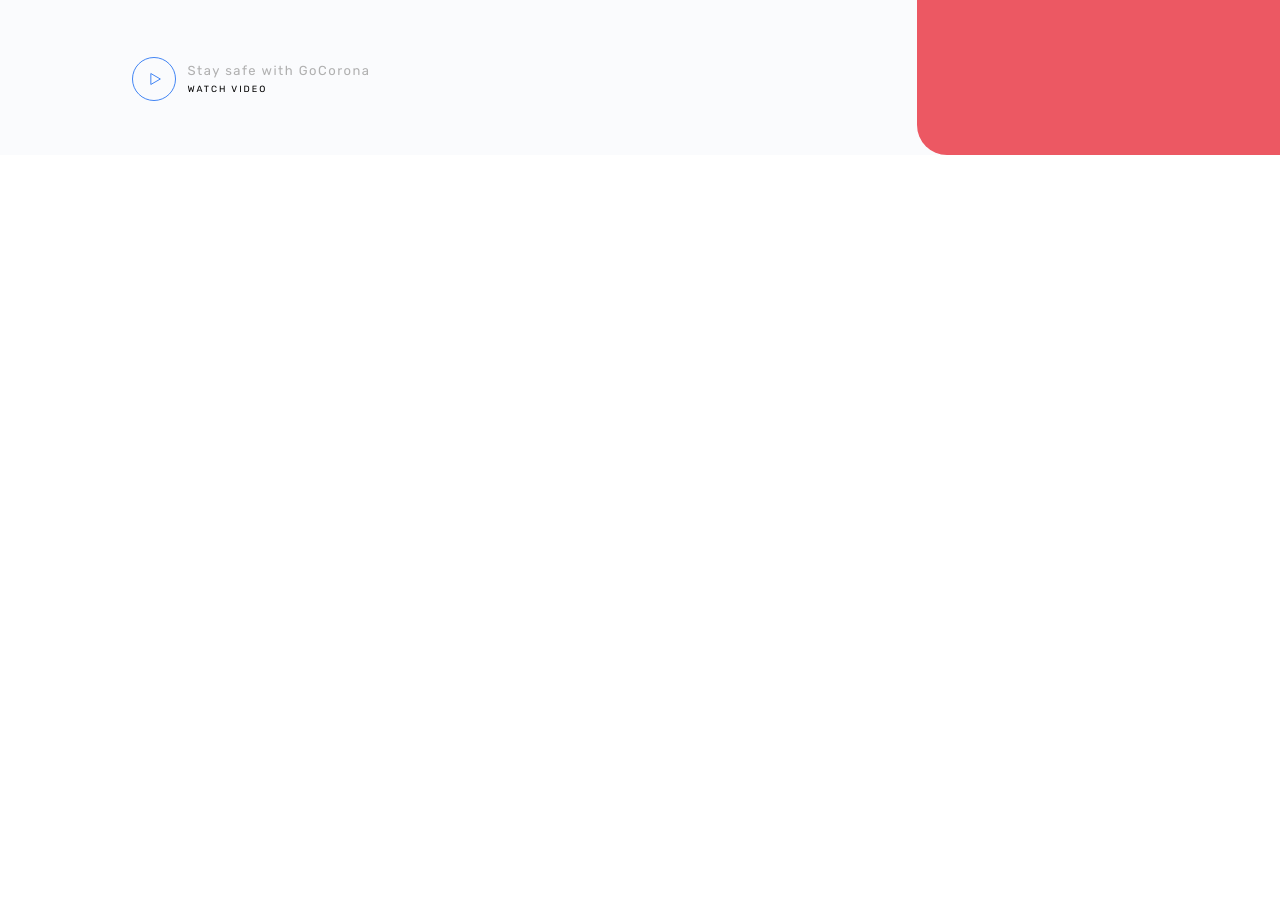
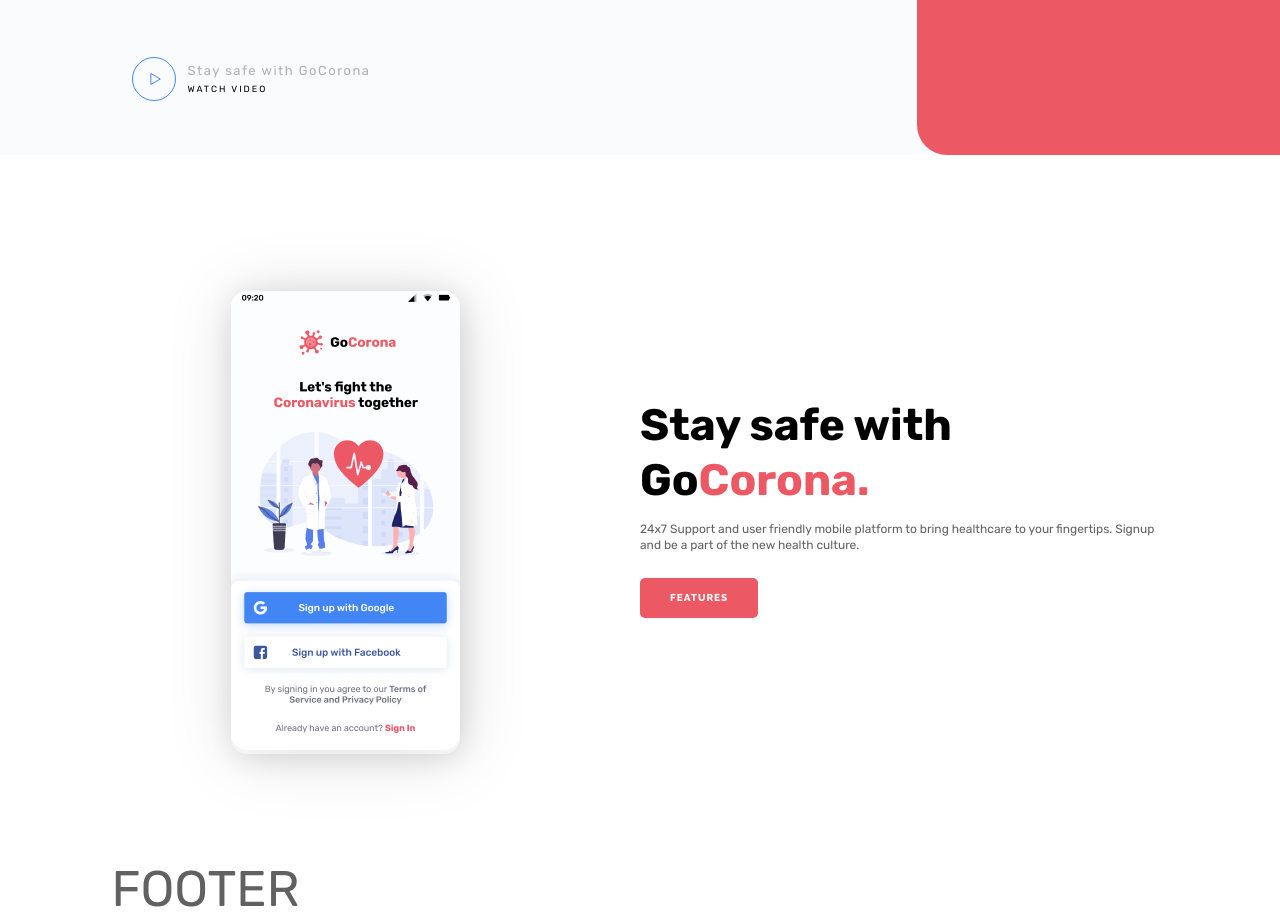
Before and after one commit to andkvl/gocorona, a plain HTML site: page index.html in a window 1280 px wide. Shown: the part 548-1466 px from the top of the page. Before the commit the page ends 800 px from the top, so only its background shows below. Drawn offline with Linux system fonts and the light colour scheme.

Commit message:
stay-safe (2:42:30)

```diff
--- a/index.html
+++ b/index.html
@@ -77,9 +77,9 @@
           <div class="get-srarted__container _container">
             <div class="get-srarted__content">
               <div class="get-srarted__block-text block-text">
-                <h2 class="block-text__title block-text__title_blue">
+                <h1 class="block-text__title block-text__title_blue">
                   Take care of yours family’s <span>health.</span>
-                </h2>
+                </h1>
                 <div class="block-text__text">
                   All in one destination for COVID-19 health queries. Consult
                   10,000+ health workers about your concerns.
@@ -96,16 +96,44 @@
                   <img src="src/images/get-srarted/play.svg" alt="play" />
                 </div>
                 <div class="video-get-srarted__body">
-                  <div class="video-get-srarted__title">Stay safe with GoCorona</div>
+                  <div class="video-get-srarted__title">
+                    Stay safe with GoCorona
+                  </div>
                   <div class="video-get-srarted__text">Watch Video</div>
                 </div>
               </a>
             </div>
           </div>
         </section>
+        <section class="stay-safe">
+          <div class="stay-safe__container _container">
+            <div class="stay-safe__media">
+              <div class="media-stay-safe">
+                <div class="media-stay-safe__image">
+                  <img src="src/images/stay-safe/app.png" alt="app" />
+                </div>
+              </div>
+            </div>
+            <div class="stay-safe__content">
+              <div class="stay-safe__block-text block-text">
+                <h2 class="block-text__title">
+                  Stay safe with Go<span>Corona.</span>
+                </h2>
+                <div class="block-text__text">
+                  24x7 Support and user friendly mobile platform to bring
+                  healthcare to your fingertips. Signup and be a part of the new
+                  health culture.
+                </div>
+                <a href="" class="block-text__button button">Features</a>
+              </div>
+            </div>
+          </div>
+        </section>
       </main>
       <footer class="footer">
-        <div class="footer__container _container"></div>
+        <div class="footer__container _container" style="font-size: 50px">
+          FOOTER
+        </div>
       </footer>
     </div>
   </body>
--- /dev/null
+++ b/src/css/scss/layouts/_stay-safe.scss
@@ -0,0 +1,34 @@
+.stay-safe {
+  padding: 80px 0px;
+}
+.stay-safe__container {
+  display: flex;
+  align-items: center;
+}
+.stay-safe__media {
+  @include flex(0, 1, 50%);
+  // text-align: center;
+  padding-left: 47px;
+}
+.stay-safe__content {
+  @include flex(0, 1, 50%);
+}
+.stay-safe__block-text {
+}
+
+.media-stay-safe {
+  width: 373px;
+  // display: inline-block;
+  text-align: center;
+  position: relative;
+  padding: 56px 0px 27px 0px;
+}
+.media-stay-safe__image {
+    display: inline-block;
+  filter: drop-shadow(2px 4px 32px rgba(0, 0, 0, 0.12));
+  box-shadow: 2px 4px 32px rgba(0, 0, 0, 0.12);
+  border-radius: 16px;
+  > img {
+    display: inline-block;
+  }
+}
--- a/src/css/scss/main.scss
+++ b/src/css/scss/main.scss
@@ -32,7 +32,7 @@
 
 @import "layouts/header";
 @import "layouts/get-srarted";
-// @import "layouts/navigation";
+@import "layouts/stay-safe";
 // @import "layouts/grid";
 // @import "layouts/about-us";
 @import "layouts/footer";
```
Also changed, not shown: src/css/main.css, src/images/stay-safe/app.png (added), src/images/stay-safe/stay-safe.png (added), 1 other file.
